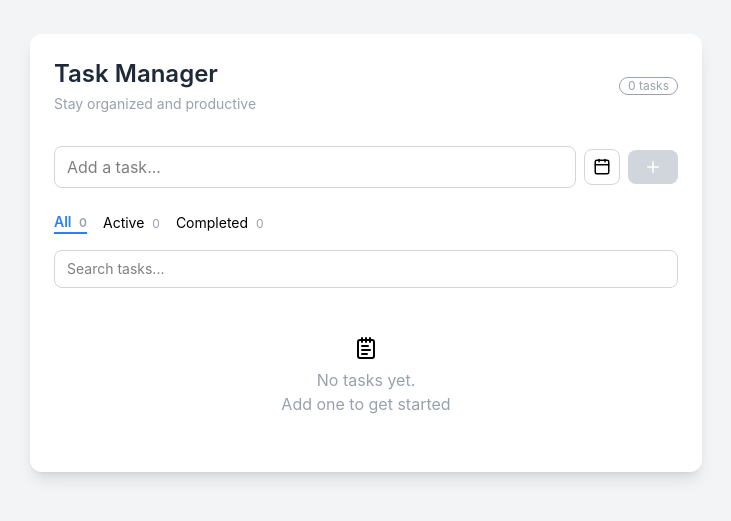
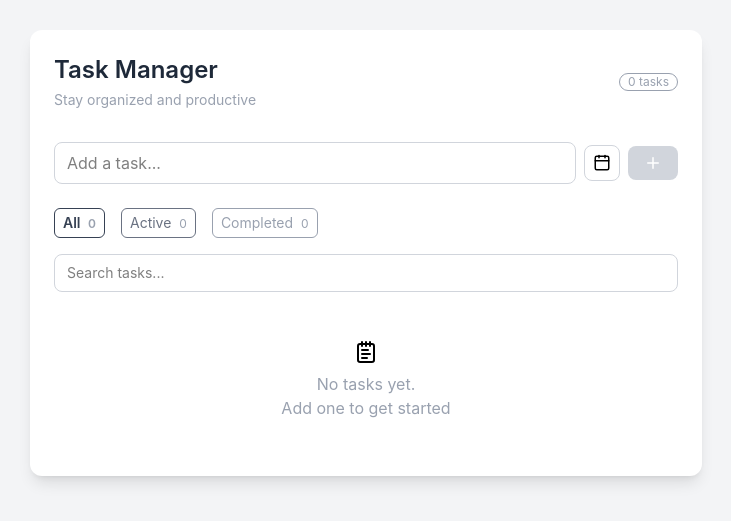
Before and after one commit to ajay020/task-manager-app, a React (Vite) app: page / in a window 1280 px wide. Shown: the part 147-668 px from the top of the page, without its empty margins (274-1005 px from the left). Built offline with nearby package versions, Linux system fonts and the light colour scheme.

Commit message:
style: add rounded border to filter bar item.

```diff
--- a/src/components/FilterBar.tsx
+++ b/src/components/FilterBar.tsx
@@ -21,8 +21,8 @@ export default function FilterBar({
                 <button
                     onClick={() => setFilter("all")}
                     className={
-                        `cursor-pointer ${filter === "all"
-                            ? "text-blue-500 font-semibold active:scale-95 border-b-2 hover:text-blue-400 transition"
+                        `cursor-pointer border rounded-md px-2 py-1 ${filter === "all"
+                            ? "text-gray-700 font-semibold active:scale-95 transition"
                             : ""}`
                     }
                 >
@@ -34,8 +34,8 @@ export default function FilterBar({
                 <button
                     onClick={() => setFilter("active")}
                     className={
-                        `cursor-pointer${filter === "active"
-                            ? "text-blue-500 font-semibold active:scale-95 border-b-2 border-blue-500 hover:text-blue-400 transition"
+                        `cursor-pointer border rounded-md px-2 py-1 text-gray-500${filter === "active"
+                            ? "text-gray-700 font-semibold active:scale-95 transition"
                             : ""}`
                     }
                 >
@@ -47,9 +47,10 @@ export default function FilterBar({
                 <button
                     onClick={() => setFilter("completed")}
                     className={
-                        ` cursor-pointer ${filter === "completed"
-                            ? "text-blue-500 font-semibold active:scale-95 border-b-2 border-blue-500 hover:text-blue-400 transition"
-                            : ""}`
+                        ` cursor-pointer border rounded-md px-2 py-1 text-gray-400 ${filter === "completed"
+                            ? "text-gray-700 font-semibold active:scale-95 transition"
+                            : ""
+                        }`
                     }
                 >
                     Completed <span className="ml-1 text-xs text-gray-400">
```
